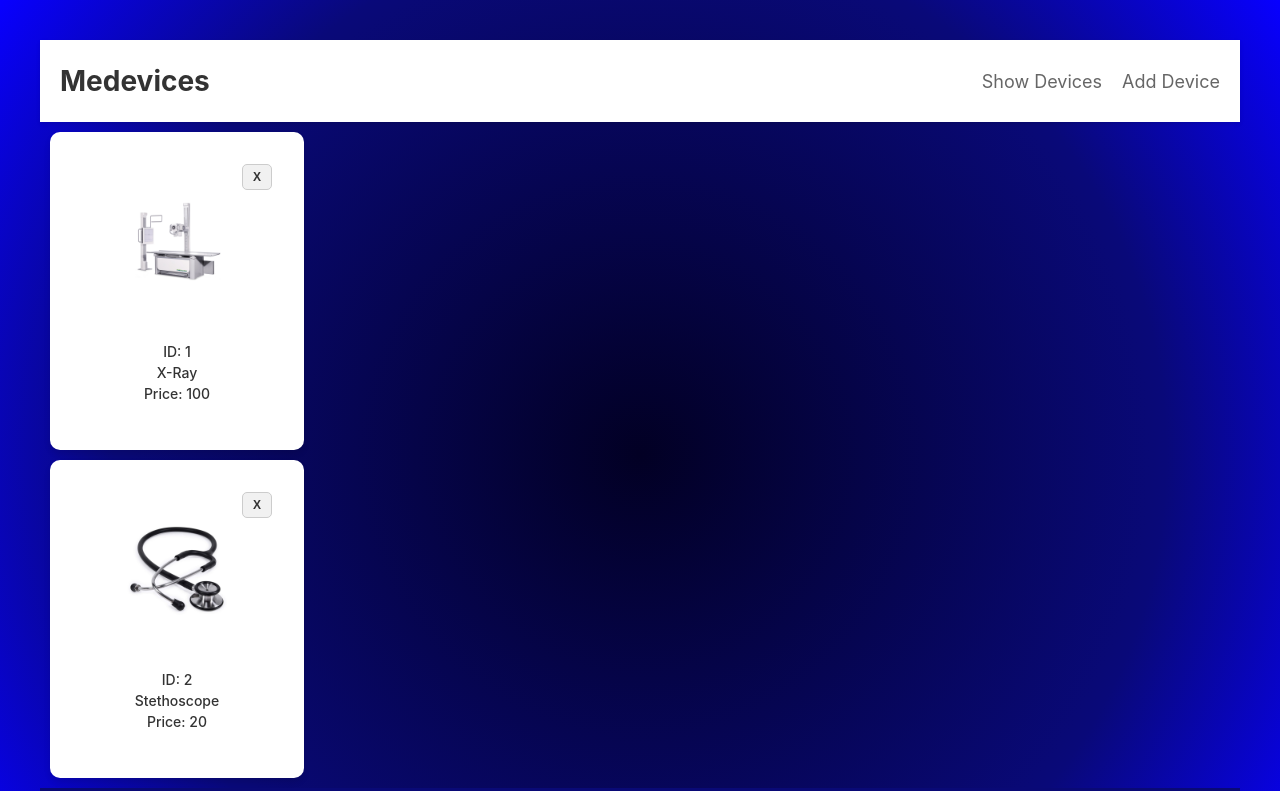
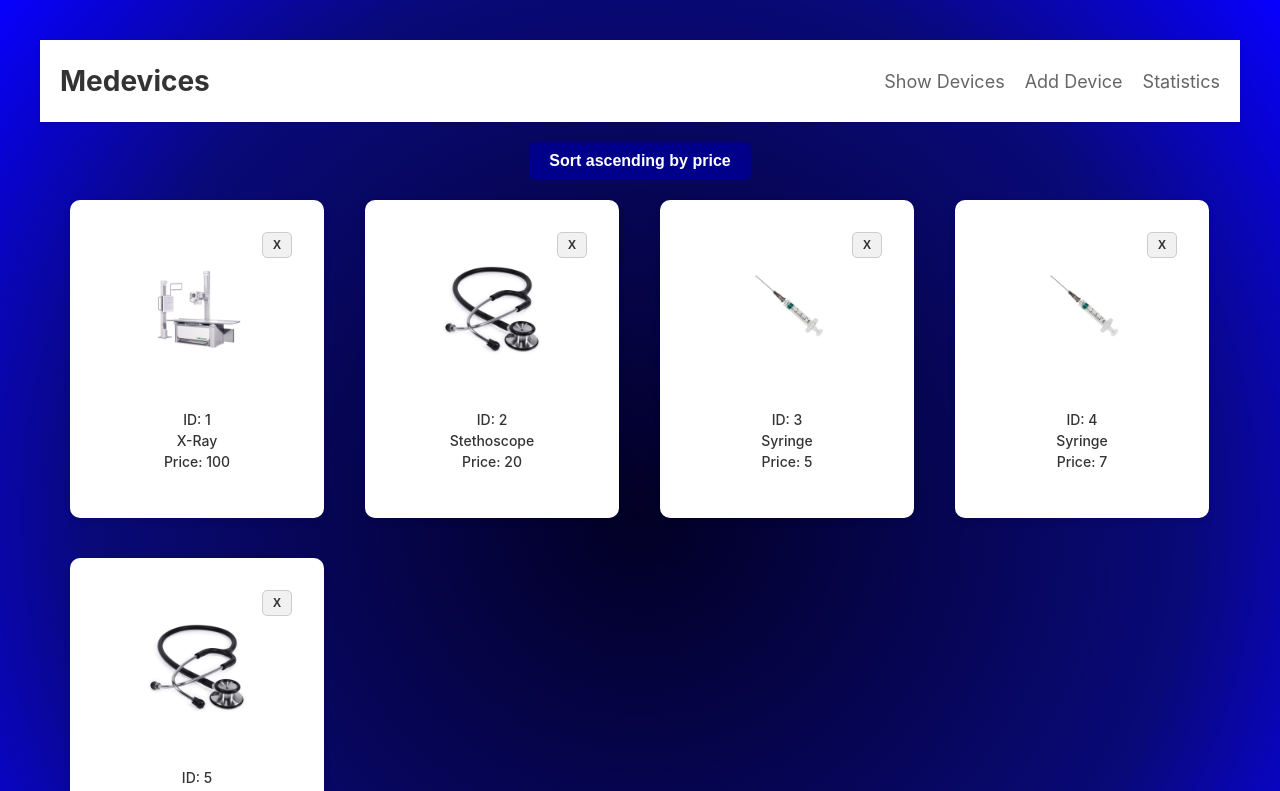
Before and after one commit to raresdan/frontend-react, a React (Vite) app: page / in a window 1280 px wide. Shown: the top 791 px of the page. Built offline with nearby package versions, Linux system fonts and the light colour scheme.

Commit message:
Added Sorting & Statistics

```diff
--- a/package.json
+++ b/package.json
@@ -12,6 +12,10 @@
         "coverage": "vitest run --coverage"
     },
     "dependencies": {
+        "@emotion/react": "^11.11.4",
+        "@emotion/styled": "^11.11.0",
+        "@mui/material": "^5.15.14",
+        "@mui/x-charts": "^7.0.0",
         "eslint-config-prettier": "^9.1.0",
         "eslint-plugin-prettier": "^5.1.3",
         "prettier": "^3.2.5",
--- a/src/App.tsx
+++ b/src/App.tsx
@@ -6,13 +6,23 @@ import {DisplayDevicesPage} from './pages/Display Data Page/DisplayDevicesPage';
 
 let testDevice1: Device = new Device(1, 'X-Ray', 100, 'xray.jpg');
 let testDevice2: Device = new Device(2, 'Stethoscope', 20, 'stethoscope.jpg');
+let testDevice3: Device = new Device(3, 'Syringe', 5, 'syringe.jpg');
+let testDevice4: Device = new Device(4, 'Syringe', 7, 'syringe.jpg');
+let testDevice5: Device = new Device(5, 'Stethoscope', 25, 'stethoscope.jpg');
 
 import './App.css';
 import {AddDevicePage} from './pages/Add Device Page/AddDevicePage';
+import {ChartPage} from './pages/Chart Page/ChartPage';
 import {EditDevicePage} from './pages/Edit Device Page/EditDevicePage';
 
 function App() {
-    let [devices, setDevices] = useState<Device[]>([testDevice1, testDevice2]);
+    let [devices, setDevices] = useState<Device[]>([
+        testDevice1,
+        testDevice2,
+        testDevice3,
+        testDevice4,
+        testDevice5,
+    ]);
 
     const addDevice = (newDevice: Device) => {
         setDevices((prevState: Device[]) => [...prevState, newDevice]);
@@ -39,6 +49,7 @@ function App() {
                         path='/editDevice/:deviceId'
                         element={<EditDevicePage />}
                     />
+                    <Route path='/statistics' element={<ChartPage />} />
                 </Routes>
             </BrowserRouter>
         </DevicesContextProvider>
--- /dev/null
+++ b/src/pages/Chart Page/ChartPage.tsx
@@ -0,0 +1,23 @@
+import {PieChart} from '@mui/x-charts/PieChart';
+import {useContext} from 'react';
+import {DevicesContext} from '../../contexts/DevicesContext';
+import {Device} from '../../models/device';
+
+export function ChartPage() {
+    const devicesContext = useContext(DevicesContext)!;
+    let allDevices: Device[] = devicesContext.devices;
+
+    const totalPrice = allDevices.reduce(
+        (total, device) => total + device.getPrice(),
+        0,
+    );
+    const pieChartData = allDevices.map((device, index) => ({
+        id: index,
+        value: (device.getPrice() / totalPrice) * 100,
+        label: device.getName(),
+    }));
+
+    return (
+        <PieChart series={[{data: pieChartData}]} width={400} height={200} />
+    );
+}
--- a/src/pages/Display Data Page/DisplayDevicesPage.css
+++ b/src/pages/Display Data Page/DisplayDevicesPage.css
@@ -1,5 +1,4 @@
 .main-page-container {
-    display: flex;
     justify-content: center;
     align-items: center;
     padding: 20px;
--- a/src/pages/Display Data Page/DisplayDevicesPage.tsx
+++ b/src/pages/Display Data Page/DisplayDevicesPage.tsx
@@ -1,18 +1,37 @@
-import {useContext} from 'react';
+import {useContext, useEffect, useState} from 'react';
 import {DevicesContext} from '../../contexts/DevicesContext';
 import {DeviceCard} from '../../features/Display Devices/DeviceCard';
 import {Device} from '../../models/device';
+import {Button} from '../../shared/components/button/Button';
 import {Layout} from '../../shared/components/layout/Layout';
+
+import './DisplayDevicesPage.css';
 
 export function DisplayDevicesPage() {
     document.title = 'Display Devices';
+
+    let [isAscending, setIsAscending] = useState<boolean>(true);
+
     const devicesContext = useContext(DevicesContext)!;
     let allDevices: Device[] = devicesContext.devices;
     const removeMethod = devicesContext.removeDevice;
 
+    useEffect(() => {
+        allDevices.sort((firstDevice, secondDevice) => {
+            return firstDevice.getPrice() - secondDevice.getPrice();
+        });
+        if (!isAscending) allDevices.reverse();
+    }, [isAscending]);
+
     return (
         <Layout>
             <div className='main-page-container'>
+                <Button
+                    onClick={() => setIsAscending(!isAscending)}
+                    buttonText={`Sort ${isAscending ? 'ascending' : 'descending'} by price`}
+                    type='button'
+                />
+
                 <div className='all-devices' data-testid='devices-list'>
                     {allDevices.map((device) => (
                         <DeviceCard
--- a/src/shared/components/header/Header.tsx
+++ b/src/shared/components/header/Header.tsx
@@ -19,6 +19,12 @@ const Header = () => {
                             Add Device
                         </Link>
                     </div>
+
+                    <div>
+                        <Link to='/Statistics' className='link'>
+                            Statistics
+                        </Link>
+                    </div>
                 </div>
             </nav>
         </div>
```
Also changed, not shown: src/pages/Chart Page/ChartPage.css (added), 1 other file (tests, documents, lock files or other folders).
